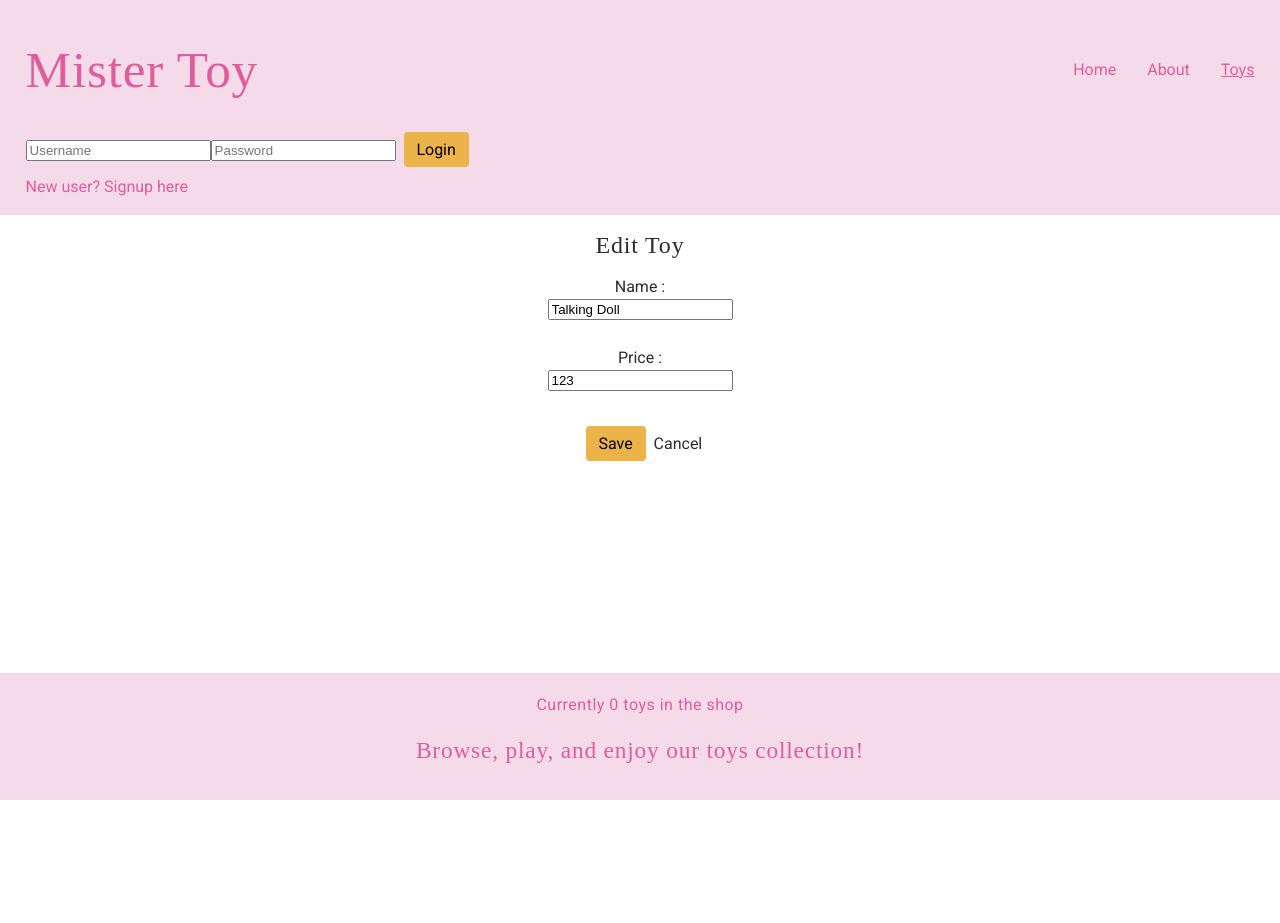
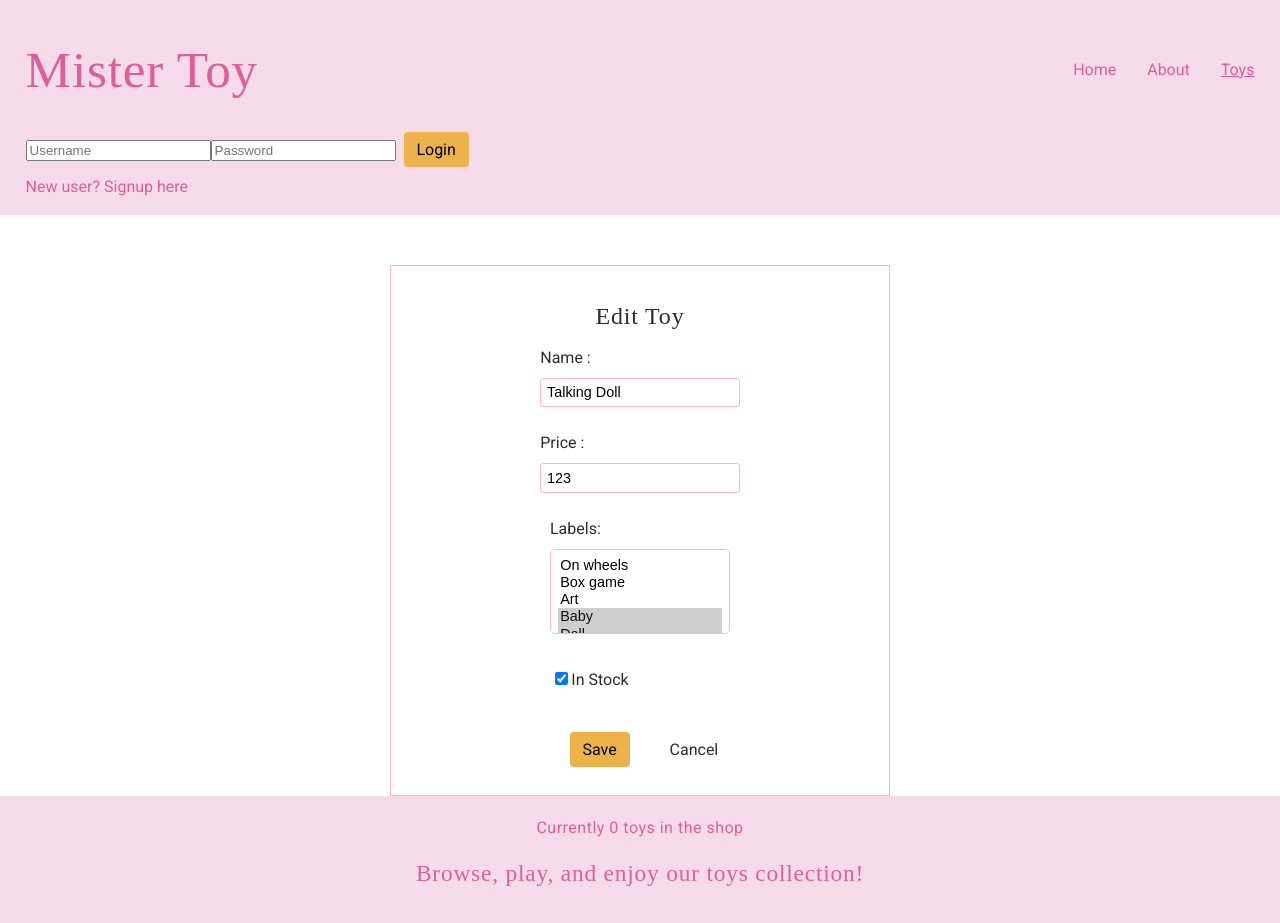
Before and after one commit to Michal-Om/mistertoy-frontend, a React (Vite) app: page /toy/edit/t101 in a window 1280 px wide. Before the commit the page ends 800 px from the top, so only its background shows below. Built offline with nearby package versions, Linux system fonts and the light colour scheme; a web font is replaced by a local one.

Commit message:
Add labels and in-stock editing option to <ToyEdit> cmp

```diff
--- a/src/assets/style/cmps/ToyEdit.css
+++ b/src/assets/style/cmps/ToyEdit.css
@@ -1,14 +1,62 @@
 .toy-edit {
+    max-width: 500px;
+    margin: 0 auto;
+    padding: 20px;
+    display: flex;
+    flex-direction: column;
+    border: 1px solid lightpink;
+    margin-top: 50px;
+}
+
+.toy-edit h2 {
     text-align: center;
 }
 
 .toy-edit form {
     display: flex;
     flex-direction: column;
+    gap: 1.5em;
     align-items: center;
+}
 
+.form-group {
+    display: flex;
+    flex-direction: column;
+}
 
-    input {
-        margin-bottom: 2em;
-    }
+.form-group label {
+    display: block;
+    margin-bottom: 0.5rem;
+
 }
+
+.form-group input {
+    padding: 0.4em;
+    font-size: 0.9em;
+    border-radius: 3px;
+    border: 1px solid lightpink;
+}
+
+/* Align the select with the other inputs */
+.form-group select {
+    width: 180px;
+    padding: 0.5em;
+    font-size: 0.9em;
+    border: 1px solid lightpink;
+    border-radius: 5px;
+}
+
+.form-group input[type="checkbox"] {
+    margin-top: 1em;
+}
+
+.form-group.stock {
+    margin-right: 100px;
+}
+
+/*buttons*/
+.toy-edit-btns {
+    display: flex;
+    gap: 2em;
+    align-items: center;
+}
--- a/src/pages/ToyEdit.jsx
+++ b/src/pages/ToyEdit.jsx
@@ -9,27 +9,53 @@ export function ToyEdit() {
 
     const navigate = useNavigate()
     const [toyToEdit, setToyToEdit] = useState(toyService.getEmptyToy())
+    const [labels, setLabels] = useState([])
+
     const { toyId } = useParams()
 
+    useEffect(() => {
+        loadToy()
+        loadToyLabels()
+    }, [])
 
-    useEffect(() => {
-        if (toyId) loadToy()
-    }, [toyId])
+    // useEffect(() => {
+    //     if (toyId) loadToy()
+    // }, [toyId])
 
 
     function loadToy() {
+        if (!toyId) return
         toyService.getById(toyId)
             .then(toy => setToyToEdit(toy))
             .catch(err => {
                 console.log('Had issues in toy edit', err)
                 navigate('/toy')
+                showErrorMsg('Toy not found!')
+            })
+    }
+
+    function loadToyLabels() { //later move to store
+        toyService.getToyLabels()
+            .then(setLabels)
+            .catch(err => {
+                console.log('Problem editing toy:', err)
+                navigate('/toy')
+                showErrorMsg('Toy not found!')
+
             })
     }
 
     function handleChange({ target }) {
-        let { value, type, name: field } = target
-        value = type === 'number' ? +value : value
-        setToyToEdit((prevToy) => ({ ...prevToy, [field]: value }))
+        const { value, type, name, checked } = target
+        let fieldValue = value
+        if (type === 'checkbox') {
+            fieldValue = checked
+        } else if (type === 'number') {
+            fieldValue = +value
+        } else if (type === 'select-multiple') {
+            fieldValue = [...target.selectedOptions].map(option => option.value)
+        }
+        setToyToEdit((prevToy) => ({ ...prevToy, [name]: fieldValue }))
     }
 
     function onSaveToy(ev) {
@@ -52,6 +78,7 @@ export function ToyEdit() {
                 <h2>{toyToEdit._id ? 'Edit' : 'Add'} Toy</h2>
 
                 <form onSubmit={onSaveToy} >
+                    <div className="form-group">
                         <label htmlFor="name">Name : </label>
                         <input type="text"
                             name="name"
@@ -59,16 +86,49 @@ export function ToyEdit() {
                             placeholder="Enter a toy name..."
                             value={toyToEdit.name}
                             onChange={handleChange}
+                            required
                         />
+                    </div>
+                    <div className="form-group">
                         <label htmlFor="price">Price : </label>
                         <input type="number"
                             name="price"
                             id="price"
                             placeholder="Enter price"
-                        value={toyToEdit.price}
+                            value={toyToEdit.price || ''}
                             onChange={handleChange}
                         />
-                    <div>
+                    </div>
+                    <div className="form-group">
+                        <label htmlFor="labels">Labels:</label>
+                        <select
+                            id="labels"
+                            name="labels"
+                            multiple
+                            value={toyToEdit.labels}
+                            onChange={handleChange}
+                        >
+                            {labels.map(label => (
+                                <option key={label} value={label}>
+                                    {label}
+                                </option>
+                            ))}
+                        </select>
+                    </div>
+                    {toyToEdit._id && (
+                        <div className="form-group stock">
+                            <label>
+                                <input
+                                    type="checkbox"
+                                    name="inStock"
+                                    checked={toyToEdit.inStock}
+                                    onChange={handleChange}
+                                />
+                                In Stock
+                            </label>
+                        </div>
+                    )}
+                    <div className="toy-edit-btns">
                         <button disabled={!toyToEdit.name}>{toyToEdit._id ? 'Save' : 'Add'}</button>
                         <Link to="/toy">Cancel</Link>
                     </div>
```
Lines whose indentation alone changed are shown as unchanged.
